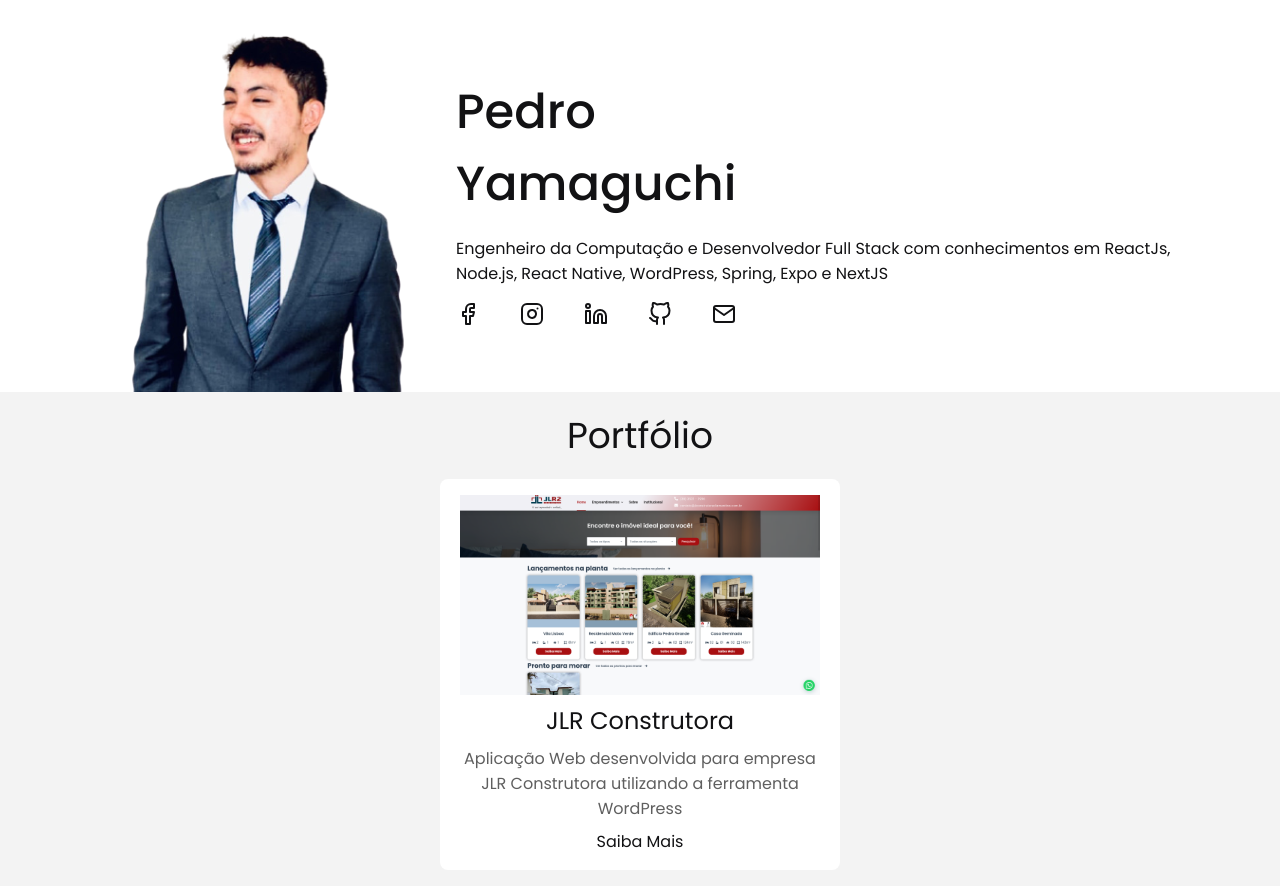
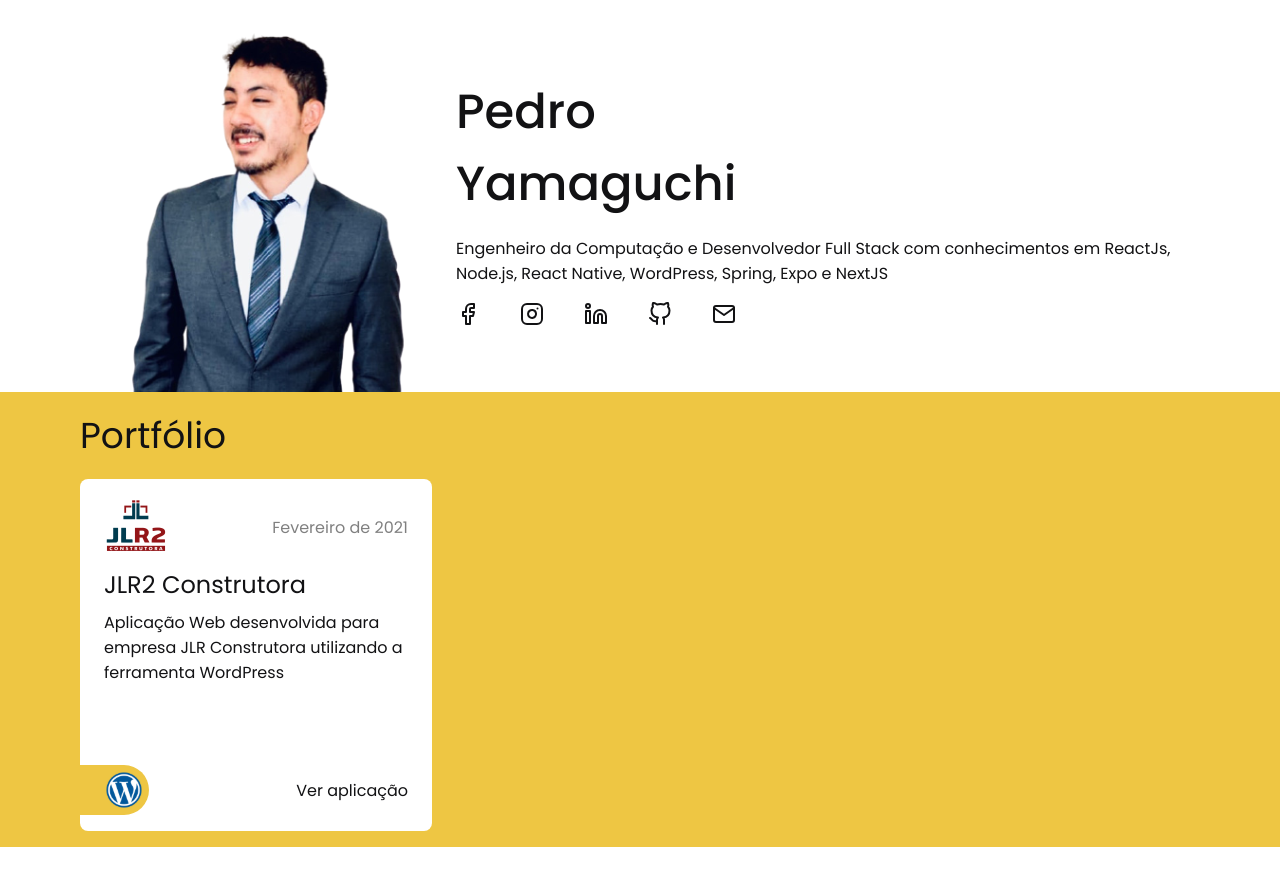
Before and after one commit to hiroyamaguch/dev_page, a Next.js app: page / in a window 1280 px wide. After the commit the page ends 847 px from the top, so only its background shows below. Built offline with nearby package versions, Linux system fonts and the light colour scheme.

Commit message:
Personalizing portfolio section

```diff
--- a/src/pages/index.tsx
+++ b/src/pages/index.tsx
@@ -12,8 +12,9 @@ import {
   ProfileDetails,
   SocialMedias,
   Portfolio,
-  Project,
-  ProjectDetails,
+  Projects,
+  Content,
+  Content2,
 } from '../styles/pages/Home';
 
 const App: React.FC = () => (
@@ -77,35 +78,52 @@ const App: React.FC = () => (
       </ProfileDetails>
     </Profile>
 
+    <div style={{ backgroundColor: '#eec643' }}>
       <Portfolio>
         <h2>Portfólio</h2>
 
-      <div>
-        <Project>
+        <Projects>
+          <li>
+            <Content>
               <Image
                 src="/assets/projects/construtora.svg"
-            alt="Jlr Construtora"
-            width={300}
-            height={200}
+                alt="JLR2 Construtora"
+                width={64}
+                height={64}
               />
 
-          <ProjectDetails>
-            <h3>JLR Construtora</h3>
+              <p>Fevereiro de 2021</p>
+            </Content>
+
+            <h3>JLR2 Construtora</h3>
+
             <p>
               Aplicação Web desenvolvida para empresa JLR Construtora utilizando
               a ferramenta WordPress
             </p>
+
+            <Content2>
+              <div>
+                <Image
+                  src="/assets/techs/wordpress.svg"
+                  alt="WordPress"
+                  width={40}
+                  height={40}
+                />
+              </div>
+
               <a
                 href="https://jlr2construtora.com.br/"
                 target="_blank"
                 rel="noopener noreferrer"
               >
-              Saiba Mais
+                Ver aplicação
               </a>
-          </ProjectDetails>
-        </Project>
+            </Content2>
+          </li>
+        </Projects>
+      </Portfolio>
     </div>
-    </Portfolio>
   </>
 );
 
--- a/src/styles/pages/Home.ts
+++ b/src/styles/pages/Home.ts
@@ -57,62 +57,76 @@ export const SocialMedias = styled.div`
 `;
 
 export const Portfolio = styled.div`
-  text-align: center;
-  background-color: #f3f3f3;
-  padding: 16px;
+  max-width: 1120px;
+  padding: 16px 0;
+  margin: auto;
 
-  > h2 {
-    margin-bottom: 16px;
+  @media only screen and (max-width: 700px) {
+    padding: 16px 5%;
   }
+`;
 
-  > div {
+export const Projects = styled.ul`
+  display: flex;
+  flex-wrap: wrap;
+
+  > li {
     display: flex;
-    flex-direction: row;
-    justify-content: center;
+    flex-direction: column;
 
-    div + div {
-      margin-left: 16px;
-      margin-top: 0;
+    border-radius: 8px;
+    background-color: #fff;
+
+    padding: 16px 24px;
+    margin-top: 16px;
+    width: 352px;
+    height: 352px;
+
+    h3 {
+      margin-bottom: 8px;
     }
   }
 
+  > li + li {
+    margin-left: 32px;
+  }
+
+  > li:nth-child(4n) {
+    margin-left: 0;
+  }
+
   @media only screen and (max-width: 700px) {
-    > div {
-      flex-direction: column;
-      align-items: center;
-
-      div + div {
-        margin-left: 0;
-        margin-top: 16px;
-      }
+    > li + li {
+      margin-left: 0;
     }
   }
 `;
 
-export const Project = styled.div`
-  background-color: #fff;
-  border-radius: 8px;
+export const Content = styled.div`
+  display: flex;
+  align-items: center;
+  justify-content: space-between;
+  margin-bottom: 8px;
 
-  display: flex;
-  flex-direction: column;
-  text-align: center;
-
-  max-width: 400px;
-  padding: 16px;
+  p {
+    color: #808080;
+  }
 `;
 
-export const ProjectDetails = styled.div`
-  padding-top: 8px;
+export const Content2 = styled.div`
+  display: flex;
+  align-items: center;
+  justify-content: space-between;
+  margin-top: auto;
 
-  display: flex;
-  flex-direction: column;
+  margin-left: -24px;
 
-  h3,
-  p {
-    margin-bottom: 8px;
-  }
+  > div {
+    background-color: #eec643;
 
-  p {
-    color: #5f5f5f;
+    height: 50px;
+
+    padding: 5px 5px 5px 24px;
+    border-radius: 0 25px 25px 0;
   }
 `;
```
Also changed, not shown: public/assets/projects/construtora.svg, public/assets/techs/wordpress.svg (added). Lines whose indentation alone changed are shown as unchanged.
